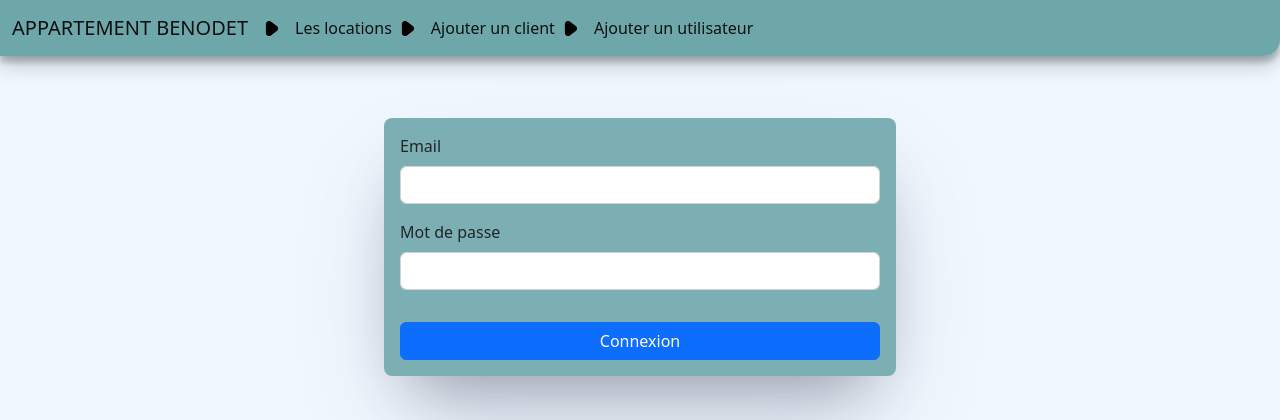
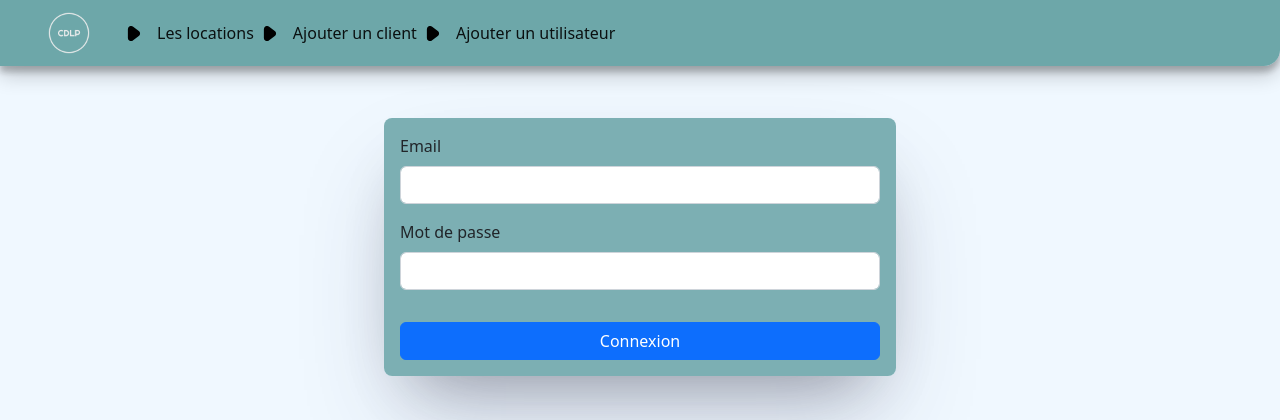
Before and after one commit to sebastien-violante/cdlp-planning, a Symfony app: template templates/login/index.html.twig in a window 1280 px wide. Shown: the top 420 px of the page. Run offline with Twig, Linux system fonts and the light colour scheme; the template is opened without the code that fills it, so the values that code supplies are empty; some libraries are stand-ins or nearby versions.

Commit message:
varius improvments

```diff
--- a/public/_assets/css/styles.css
+++ b/public/_assets/css/styles.css
@@ -69,3 +69,9 @@ body {
    margin-top: 4em;
    box-shadow: rgba(50, 50, 93, 0.25) 0px 50px 100px -20px, rgba(0, 0, 0, 0.3) 0px 30px 60px -30px;
 }
+
+.brand {
+   height: 50px;
+   margin-left: 2em;
+   margin-right: 2em;
+}
--- a/src/Form/RegisterType.php
+++ b/src/Form/RegisterType.php
@@ -35,7 +35,7 @@ class RegisterType extends AbstractType
                     'choices' => ['Administrateur' => 'ROLE_ADM', 'Utilisateur' => 'ROLE_USER'],
                     'required' => true,
                     'multiple' => true,
-                    'expanded' => true,
+                    'expanded' => false,
                 ]
             )
             ->add('submit', SubmitType::class, [
--- a/templates/_header.html.twig
+++ b/templates/_header.html.twig
@@ -3,7 +3,9 @@
     <button class="navbar-toggler" type="button" data-bs-toggle="collapse" data-bs-target="#navbarTogglerDemo03" aria-controls="navbarTogglerDemo03" aria-expanded="false" aria-label="Toggle navigation">
       <span class="navbar-toggler-icon"></span>
     </button>
-    <a class="navbar-brand" href="#">APPARTEMENT BENODET</a>
+    <img class="brand" src="_assets/pictures/logo_transparent.png">
+
+
     <div class="collapse navbar-collapse" id="navbarTogglerDemo03">
       <ul class="navbar-nav me-auto mb-2 mb-lg-0">
         <li class="nav-item flex-menu">
--- a/templates/home/index.html.twig
+++ b/templates/home/index.html.twig
@@ -16,10 +16,7 @@
     {% for client in clients %}
         <div class="card m-3 relative box-shadow" style="background-color: var(--car-header)">
             <div class="card-header" ><strong>{{ client.firstname }} {{ client.initial }}.</strong></div>
-                <pre>
-                    {{ dump(app.user) }}
-                </pre>
-                {% if app.user %}
+                {% if 'ROLE_ADM' in app.user.roles %}
                 <div class="position-absolute bottom-0 end-0 m-3" style="z-index:200"><a href="{{ path('app_delete', {'id': client.id }) }}" onclick="return confirm('Etes-vous sûr de supprimer ce client ?');"><img class="icon" src="{{ asset('_assets/pictures/bin.svg')}}"></a></div>
                 {% endif %}
             <div class="position-absolute end-0 pe-2" style="line-height: 2.5em">
```
Also changed, not shown: templates/registration/index.html.twig (+10 -6 lines), public/_assets/pictures/benodet.svg (added), public/_assets/pictures/logo_transparent.png (added), 1 other file.
